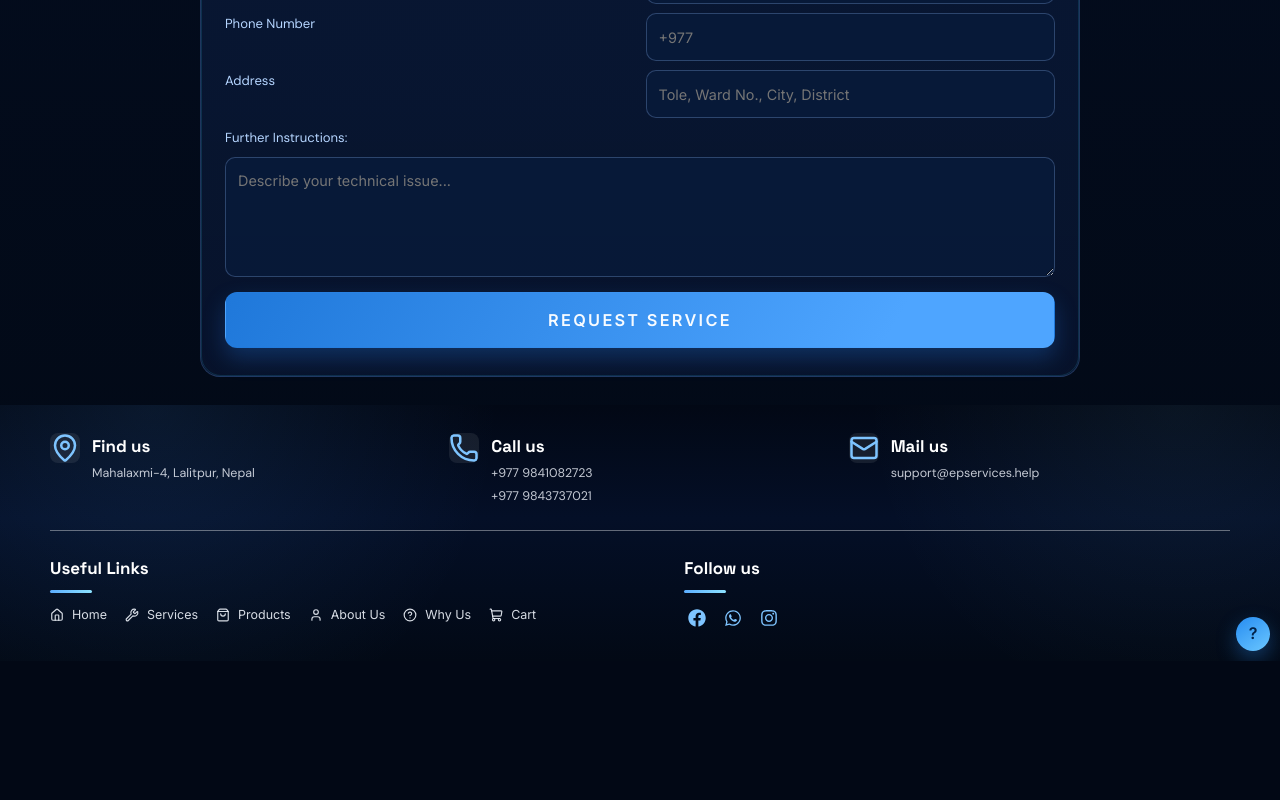
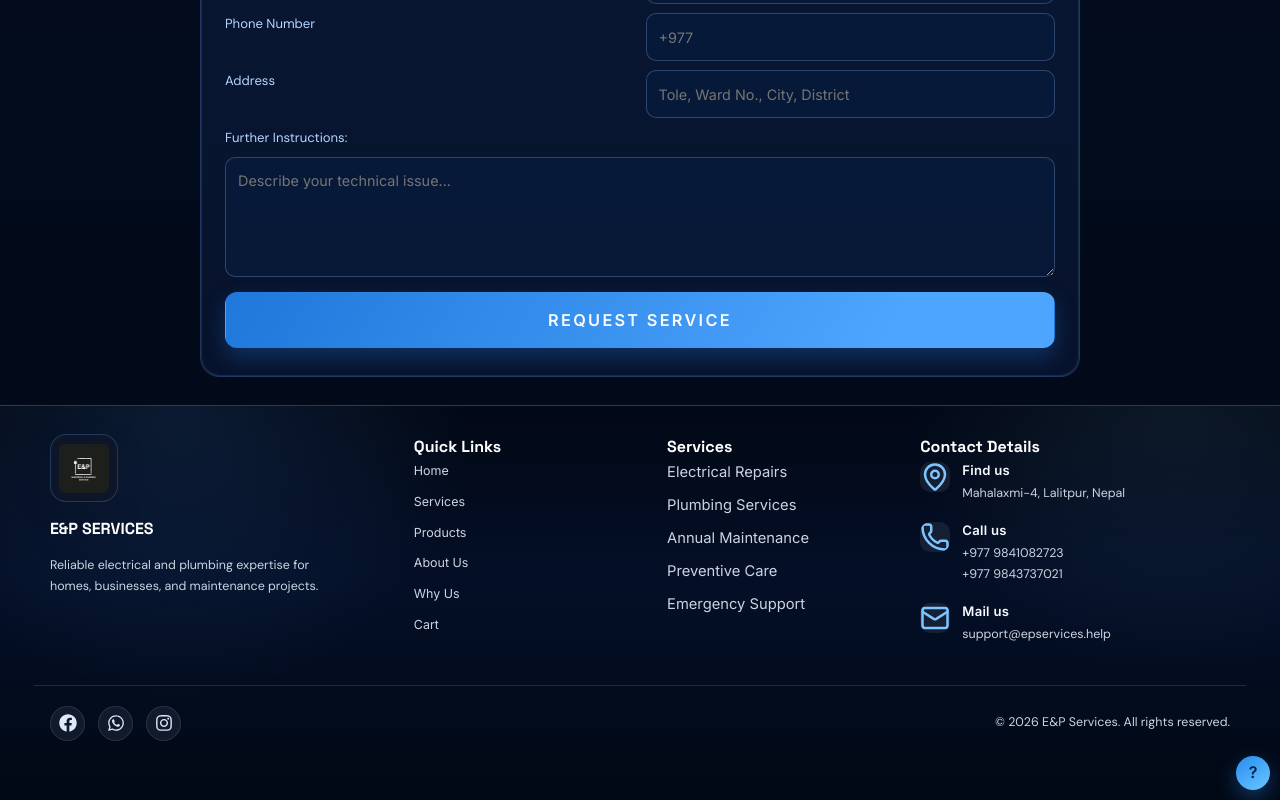
Before and after one commit to triyog-shrestha/enpServices, a React (Vite) app: page / in a window 1280 px wide. Shown: the part 2414-3214 px from the top of the page. Before the commit the page ends 3075 px from the top, so only its background shows below. Built offline with nearby package versions, Linux system fonts and the light colour scheme.

Commit message:
improved footer

```diff
--- a/src/components/Footer.jsx
+++ b/src/components/Footer.jsx
@@ -10,6 +10,8 @@ import {
   Wrench,
 } from 'lucide-react'
 import { FaFacebook, FaInstagram, FaWhatsapp } from 'react-icons/fa'
+import logo from '../assets/logo.jpg'
+
 
 const BASE = import.meta.env.BASE_URL
 
@@ -50,12 +52,41 @@ export function Footer() {
   return (
     <footer className="site-footer fade-in">
       <div className="footer-top">
-        <div className="footer-contact-grid">
+        <div className="footer-grid">
+          <div className="footer-brand">
+            <img src={logo} alt="E&P Services" className="brand-logo" />
+            <h3>E&amp;P SERVICES</h3>
+            <p>Reliable electrical and plumbing expertise for homes, businesses, and maintenance projects.</p>
+          </div>
+
+          <div className="footer-col">
+            <h3>Quick Links</h3>
+            <nav className="footer-links" aria-label="Footer navigation">
+              {NAV_LINKS.map(({ label, href }) => (
+                <a key={label} href={href}>{label}</a>
+              ))}
+            </nav>
+          </div>
+
+          <div className="footer-col">
+            <h3>Services</h3>
+            <ul className="footer-list">
+              <li>Electrical Repairs</li>
+              <li>Plumbing Services</li>
+              <li>Annual Maintenance</li>
+              <li>Preventive Care</li>
+              <li>Emergency Support</li>
+            </ul>
+          </div>
+
+          <div className="footer-col">
+            <h3>Contact Details</h3>
+            <div className="footer-contact-list">
               {CONTACT_ITEMS.map(({ icon: Icon, heading, lines }) => (
                 <div key={heading} className="footer-contact-item">
-              <Icon className="footer-contact-icon" size={20} aria-hidden="true" />
+                  <Icon className="footer-contact-icon" size={16} aria-hidden="true" />
                   <div>
-                <h3>{heading}</h3>
+                    <span>{heading}</span>
                     {lines.map((line) => (
                       <p key={line}>{line}</p>
                     ))}
@@ -63,33 +94,21 @@ export function Footer() {
                 </div>
               ))}
             </div>
-
-        <span className="footer-divider" aria-hidden="true" />
-
-        <div className="footer-bottom-grid">
-
-          <div className="footer-links-block">
-            <h3>Useful Links</h3>
-            <nav className="footer-links" aria-label="Footer navigation">
-              {NAV_LINKS.map(({ icon: Icon, label, href }) => (
-                <a key={label} href={href}>
-                  <Icon size={14} aria-hidden="true" />
-                  {label}
-                </a>
-              ))}
-            </nav>
+          </div>
+        </div>
       </div>
 
-          <div className="footer-social-block">
-            <h3>Follow us</h3>
-            <div className="socials footer-socials" aria-label="Social media links">
+      <div className="footer-bottom-bar">
+        <div className="footer-bottom-inner">
+          <div className="footer-social-block" aria-label="Social media links">
             {SOCIAL_LINKS.map(({ label, href, icon: Icon }) => (
               <a key={label} href={href} target="_blank" rel="noreferrer" aria-label={label}>
                 <Icon size={18} aria-hidden="true" />
               </a>
             ))}
           </div>
-          </div>
+
+          <p>© 2026 E&amp;P Services. All rights reserved.</p>
         </div>
       </div>
     </footer>
--- a/src/styles/site.css
+++ b/src/styles/site.css
@@ -1187,10 +1187,11 @@ h4 {
 
 .site-footer {
   margin-top: 28px;
-  padding: 28px 18px 40px;
+  padding: 4rem 18px 0;
+  border-top: 1px solid rgba(51, 65, 85, 0.9);
   background:
-    radial-gradient(circle at 12% 0%, rgba(78, 165, 255, 0.1), transparent 30%),
-    radial-gradient(circle at 92% 0%, rgba(136, 224, 255, 0.06), transparent 26%),
+    radial-gradient(circle at 14% 0%, rgba(78, 165, 255, 0.12), transparent 25%),
+    radial-gradient(circle at 92% 0%, rgba(136, 224, 255, 0.08), transparent 22%),
     linear-gradient(180deg, #020815 0%, #040f27 44%, #020915 100%);
   color: #f4f8ff;
 }
@@ -1200,15 +1201,92 @@ h4 {
   margin: 0 auto;
 }
 
-.footer-contact-grid {
+.footer-grid {
   display: grid;
-  grid-template-columns: repeat(3, minmax(0, 1fr));
-  gap: 18px;
+  grid-template-columns: 1.5fr 1fr 1fr 1.4fr;
+  gap: 2rem;
+  align-items: start;
+}
+
+.footer-brand {
+  max-width: 28ch;
+  display: flex;
+  flex-direction: column;
+  align-items: flex-start;
+  gap: 0.85rem;
+}
+
+.footer-brand .brand-logo {
+  width: 68px;
+  height: 68px;
+  padding: 8px;
+  border-radius: 16px;
+  object-fit: contain;
+  background: rgba(15, 23, 42, 0.9);
+  border: 1px solid rgba(96, 165, 250, 0.25);
+  box-shadow: 0 10px 24px rgba(15, 23, 42, 0.35);
+}
+
+.footer-brand h3,
+.footer-col h3 {
+  margin: 0;
+  font-size: 1rem;
+  font-weight: 700;
+  color: #ffffff;
+}
+
+.footer-brand p,
+.footer-contact-item p,
+.footer-list,
+.footer-links a {
+  margin: 0;
+  color: #cbd5e1;
+  font-size: 0.92rem;
+  line-height: 1.7;
+}
+
+.footer-col {
+  min-width: 0;
+}
+
+.footer-links {
+  display: flex;
+  flex-direction: column;
+  gap: 0.6rem;
+}
+
+.footer-links a,
+.footer-list li {
+  transition: color 180ms ease, transform 180ms ease;
+}
+
+.footer-links a {
+  text-decoration: none;
+  color: #cbd5e1;
+}
+
+.footer-links a:hover,
+.footer-links a:focus-visible {
+  color: #60a5fa;
+}
+
+.footer-list {
+  list-style: none;
+  padding: 0;
+  display: flex;
+  flex-direction: column;
+  gap: 0.5rem;
+}
+
+.footer-contact-list {
+  display: flex;
+  flex-direction: column;
+  gap: 1rem;
 }
 
 .footer-contact-item {
   display: flex;
-  gap: 12px;
+  gap: 0.75rem;
   align-items: flex-start;
 }
 
@@ -1216,128 +1294,92 @@ h4 {
   width: 30px;
   height: 30px;
   flex: 0 0 30px;
-  border-radius: 8px;
+  border-radius: 10px;
   display: grid;
   place-items: center;
-  background: rgba(255, 255, 255, 0.08);
+  background: rgba(148, 163, 184, 0.12);
   color: #7ec4ff;
-  font-size: 1rem;
-  line-height: 1;
-}
-
-.footer-contact-item h3,
-.footer-links-block h3,
-.footer-social-block h3 {
+  margin-top: 2px;
+}
+
+.footer-contact-item span {
+  display: block;
+  margin-bottom: 0.12rem;
+  color: #f8fbff;
+  font-size: 0.82rem;
+  font-weight: 600;
+  letter-spacing: 0.02em;
+}
+
+.footer-contact-item p {
   margin: 0;
-  font-size: 1.06rem;
-  color: #ffffff;
-}
-
-.footer-contact-item p,
-.footer-about p {
-  margin: 4px 0 0;
-  color: rgba(244, 248, 255, 0.8);
-  font-size: 0.88rem;
-  line-height: 1.5;
-}
-
-.footer-divider {
-  display: block;
-  width: 100%;
-  height: 1px;
-  margin: 24px 0;
-  background: rgba(255, 255, 255, 0.38);
-}
-
-.footer-bottom-grid {
-  display: grid;
-  grid-template-columns: minmax(0, 1fr) minmax(0, 0.9fr);
-  gap: 28px;
-  align-items: start;
-}
-
-.footer-about {
-  max-width: 34ch;
-}
-
-.footer-links-block h3,
-.footer-social-block h3 {
-  margin-bottom: 12px;
-  position: relative;
-}
-
-.footer-links-block h3::after,
-.footer-social-block h3::after {
-  content: '';
-  display: block;
-  width: 42px;
-  height: 3px;
-  margin-top: 8px;
-  border-radius: 999px;
-  background: linear-gradient(90deg, #5caeff, #8ce2ff);
-}
-
-.footer-links {
-  display: flex;
-  flex-wrap: wrap;
-  gap: 10px 18px;
-}
-
-.footer-links a {
-  display: inline-flex;
+}
+
+.footer-bottom-bar {
+  margin-top: 2.5rem;
+  border-top: 1px solid rgba(148, 163, 184, 0.2);
+  padding: 1.2rem 0 1.8rem;
+}
+
+.footer-bottom-inner {
+  width: min(100%, 1180px);
+  margin: 0 auto;
+  display: flex;
   align-items: center;
-  gap: 8px;
-  color: rgba(244, 248, 255, 0.88);
-  font-size: 0.9rem;
-  text-decoration: none;
-}
-
-.footer-links a:hover {
-  color: #ffffff;
-}
-
-.footer-socials {
-  display: flex;
-  flex-direction: row;
+  justify-content: space-between;
+  gap: 1rem;
+}
+
+.footer-social-block {
+  display: flex;
   align-items: center;
-  gap: 10px;
-  justify-content: flex-start;
-  margin-top: 0;
-  flex-wrap: wrap;
-}
-
-.footer-socials a {
+  gap: 0.8rem;
+}
+
+.footer-social-block a {
   display: inline-flex;
   align-items: center;
   justify-content: center;
-  padding: 4px;
-  color: #7ec4ff;
-  background: transparent;
-  border: none;
-}
-
-.footer-socials a:hover {
-  color: #cceeff;
+  width: 2.2rem;
+  height: 2.2rem;
+  border-radius: 50%;
+  color: #dbeafe;
+  background: rgba(148, 163, 184, 0.1);
+  border: 1px solid rgba(148, 163, 184, 0.18);
+  transition: color 180ms ease, border-color 180ms ease, transform 180ms ease;
+}
+
+.footer-social-block a:hover,
+.footer-social-block a:focus-visible {
+  color: #60a5fa;
+  border-color: rgba(96, 165, 250, 0.55);
   transform: translateY(-2px);
 }
 
+.footer-bottom-inner p {
+  margin: 0;
+  color: #cbd5e1;
+  font-size: 0.82rem;
+}
+
+@media (max-width: 960px) {
+  .footer-grid {
+    grid-template-columns: repeat(2, minmax(0, 1fr));
+  }
+
+  .footer-bottom-inner {
+    flex-direction: column;
+    text-align: center;
+  }
+}
+
 @media (max-width: 760px) {
-  .footer-contact-grid,
-  .footer-bottom-grid {
+  .footer-grid {
     grid-template-columns: 1fr;
   }
 
-  .footer-links {
-    flex-direction: column;
-    align-items: flex-start;
-  }
-
-  .footer-about {
+  .footer-brand {
     max-width: none;
-  }
-
-  .footer-socials {
-    justify-content: flex-start;
   }
 }
 
```
Lines whose indentation alone changed are shown as unchanged.
